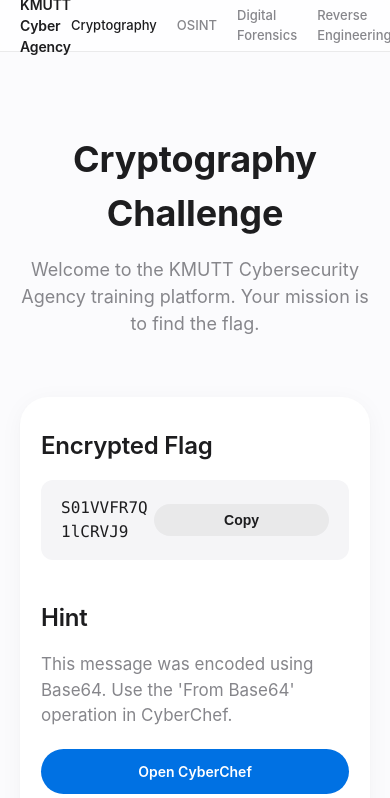
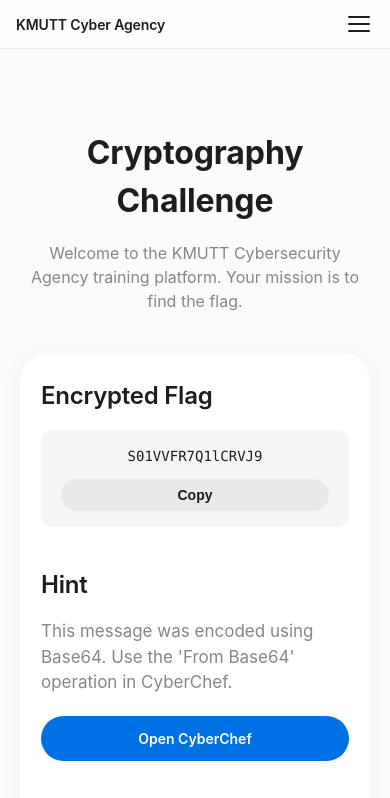
Before and after one commit to Frank-137/KMUTT-Cybersecurity-Agency, a plain HTML site: page index.html in a window 390 px wide. Shown: the top 798 px of the page. Drawn offline with Linux system fonts and the light colour scheme.

Commit message:
Add Responsive

```diff
--- a/index.html
+++ b/index.html
@@ -11,8 +11,15 @@
 <body>
     <nav class="navbar">
         <div class="nav-content">
-            <span class="logo">KMUTT Cyber Agency</span>
-            <div class="nav-links">
+            <div class="nav-header">
+                <span class="logo">KMUTT Cyber Agency</span>
+                <button class="hamburger" id="hamburger-btn" aria-label="Toggle menu">
+                    <span class="hamburger-line"></span>
+                    <span class="hamburger-line"></span>
+                    <span class="hamburger-line"></span>
+                </button>
+            </div>
+            <div class="nav-links" id="nav-links">
                 <a href="#" class="nav-link active" data-system="Cryptography">Cryptography</a>
                 <a href="#" class="nav-link" data-system="OSINT">OSINT</a>
                 <a href="#" class="nav-link" data-system="Digital Forensics">Digital Forensics</a>
--- a/script.js
+++ b/script.js
@@ -198,4 +198,23 @@ document.addEventListener('DOMContentLoaded', () => {
             flagInput.value = '';
         });
     });
+
+    // Hamburger menu functionality
+    const hamburgerBtn = document.getElementById('hamburger-btn');
+    const navLinksContainer = document.getElementById('nav-links');
+
+    if (hamburgerBtn && navLinksContainer) {
+        hamburgerBtn.addEventListener('click', () => {
+            hamburgerBtn.classList.toggle('active');
+            navLinksContainer.classList.toggle('active');
+        });
+
+        // Close hamburger menu when a nav link is clicked
+        navLinks.forEach(item => {
+            item.addEventListener('click', () => {
+                hamburgerBtn.classList.remove('active');
+                navLinksContainer.classList.remove('active');
+            });
+        });
+    }
 });
--- a/style.css
+++ b/style.css
@@ -50,6 +50,30 @@ body {
     justify-content: space-between;
     align-items: center;
     padding: 0 20px;
+}
+
+.nav-header {
+    display: flex;
+    justify-content: space-between;
+    align-items: center;
+}
+
+.hamburger {
+    display: none;
+    background: none;
+    border: none;
+    cursor: pointer;
+    flex-direction: column;
+    gap: 5px;
+    padding: 4px;
+}
+
+.hamburger-line {
+    width: 22px;
+    height: 2px;
+    background-color: var(--text-primary);
+    border-radius: 2px;
+    transition: all 0.3s ease;
 }
 
 .logo {
@@ -307,16 +331,93 @@ input[type="text"]:focus {
 
 /* Responsive */
 @media (max-width: 768px) {
+    .navbar {
+        height: auto;
+        padding: 12px 0;
+    }
+
+    .nav-content {
+        flex-direction: column;
+        gap: 0;
+        padding: 0 16px;
+    }
+
+    .nav-header {
+        width: 100%;
+        display: flex;
+        justify-content: space-between;
+        align-items: center;
+    }
+
+    .hamburger {
+        display: flex;
+    }
+
+    .nav-links {
+        width: 100%;
+        flex-direction: column;
+        align-items: stretch;
+        gap: 0;
+        overflow: hidden;
+        max-height: 0;
+        opacity: 0;
+        transition: all 0.3s ease;
+    }
+
+    .nav-links.active {
+        max-height: 250px;
+        opacity: 1;
+        margin-top: 12px;
+        padding-bottom: 8px;
+    }
+
+    .nav-link {
+        padding: 10px 0;
+        border-bottom: 1px solid rgba(0, 0, 0, 0.05);
+    }
+
+    .nav-link:last-child {
+        border-bottom: none;
+    }
+
+    /* Hamburger animation */
+    .hamburger.active .hamburger-line:nth-child(1) {
+        transform: translateY(7px) rotate(45deg);
+    }
+
+    .hamburger.active .hamburger-line:nth-child(2) {
+        opacity: 0;
+    }
+
+    .hamburger.active .hamburger-line:nth-child(3) {
+        transform: translateY(-7px) rotate(-45deg);
+    }
+
+    .hero {
+        margin-bottom: 40px;
+    }
+
     .hero h1 {
-        font-size: 36px;
+        font-size: 32px;
     }
 
     .hero p {
-        font-size: 18px;
+        font-size: 16px;
     }
 
     .challenge-card {
-        padding: 30px 20px;
+        padding: 24px 20px;
+    }
+
+    .flag-container {
+        flex-direction: column;
+        align-items: stretch;
+        gap: 12px;
+        text-align: center;
+    }
+
+    .flag-container code {
+        font-size: 14px;
     }
 
     .input-group {
```
